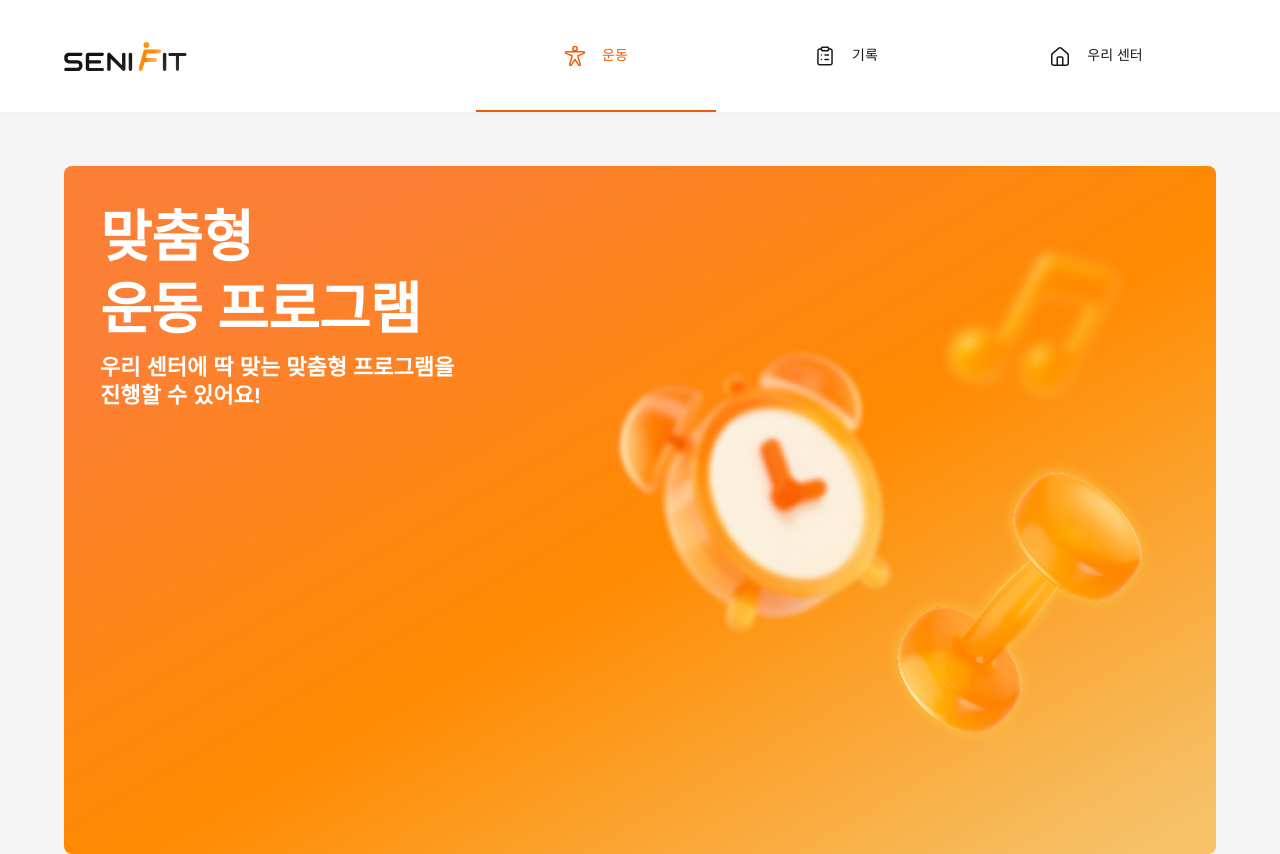
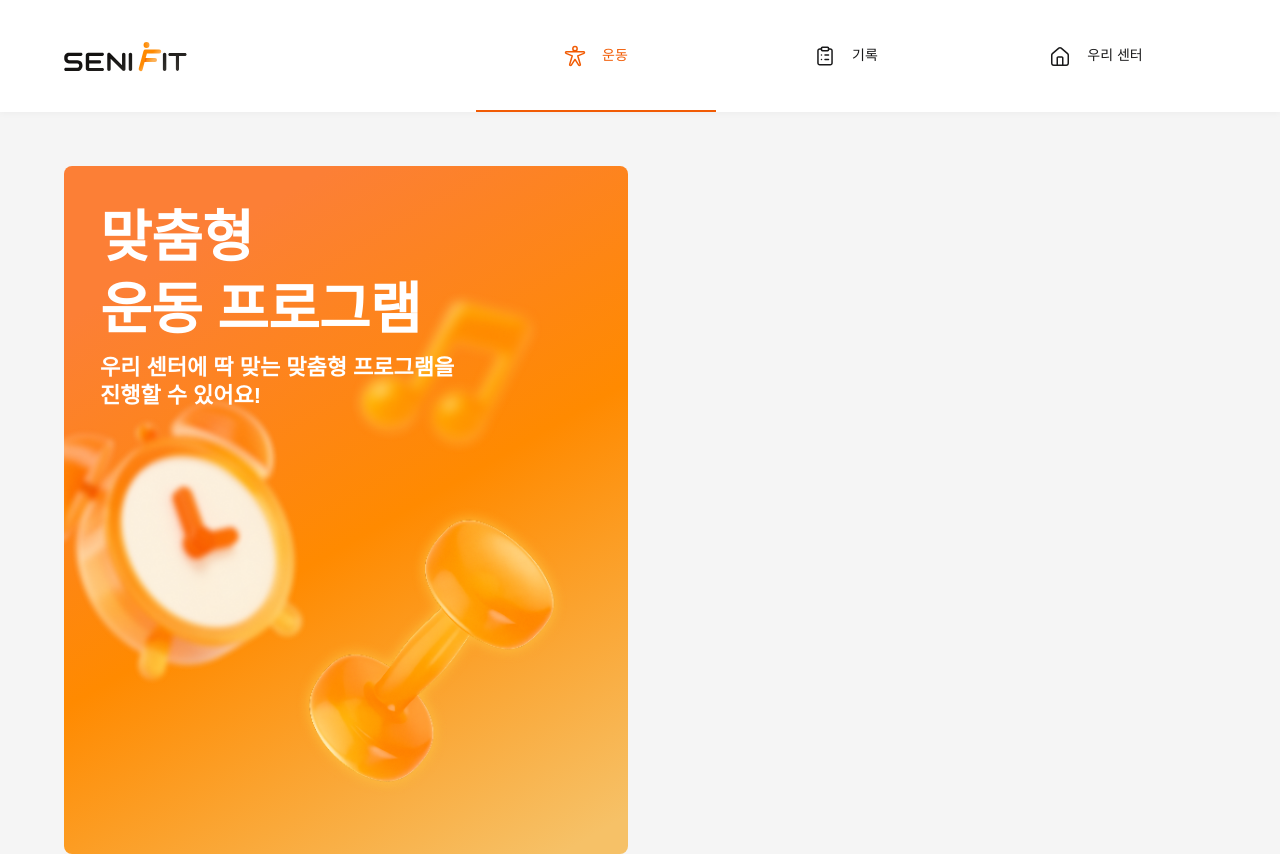
Before and after one commit to Team-Senifit/Web, a Next.js app: page / in a window 1280 px wide. Built offline with nearby package versions, Linux system fonts and the light colour scheme; a web font is replaced by a local one.

Commit message:
Refactor: 맞춤형 운동 루틴 버튼 컴포넌트 변경

```diff
--- a/src/app/(with-container)/(exercise)/page.tsx
+++ b/src/app/(with-container)/(exercise)/page.tsx
@@ -1,6 +1,6 @@
 "use client";
 
-import { Stack } from "@mui/material";
+import { Grid } from "@mui/material";
 import React from "react";
 import ExercisePageInfoCard from "./panel/ExercisePageInfoCard";
 import CustomizedRoutine from "./panel/CustomizedRoutine";
@@ -9,15 +9,24 @@ import useMedia from "@/hooks/useMedia";
 const Page = () => {
   const { isPhone } = useMedia();
   return (
-    <Stack>
+    <Grid container spacing={3}>
       {isPhone && (
-        <ExercisePageInfoCard
-          title={"운동"}
-          description={"시니핏이 제공하는\n운동 프로그램을 진행해요"}
-        />
+        <Grid size={12}>
+          <ExercisePageInfoCard
+            title={"운동"}
+            description={"시니핏이 제공하는\n운동 프로그램을 진행해요"}
+          />
+        </Grid>
       )}
-      <CustomizedRoutine />
-    </Stack>
+      <Grid
+        size={{
+          phone: 12,
+          desktop: 6,
+        }}
+      >
+        <CustomizedRoutine />
+      </Grid>
+    </Grid>
   );
 };
 
--- a/src/app/(with-container)/(exercise)/panel/CustomizedRoutine.tsx
+++ b/src/app/(with-container)/(exercise)/panel/CustomizedRoutine.tsx
@@ -1,16 +1,21 @@
 "use client";
 
-import { Box, Stack, Typography } from "@mui/material";
+import { Box, Button, Stack, Typography } from "@mui/material";
 import Image from "next/image";
 import React from "react";
 import bgImage from "@/assets/images/customized-routine.png";
 import useMedia from "@/hooks/useMedia";
+import Tag from "@/components/Tag";
+import Link from "next/link";
 
 const CustomizedRoutine = () => {
   const { isPhone } = useMedia();
   return (
-    <Box
+    <Button
+      component={Link}
+      href={"/exercise/customized"}
       sx={{
+        display: "block",
         position: "relative",
         overflow: "hidden",
         borderRadius: [0, 2],
@@ -35,7 +40,7 @@ const CustomizedRoutine = () => {
             width: "40rem",
             height: "40rem",
             position: "absolute",
-            top: 0,
+            bottom: 0,
             right: 0,
             aspectRatio: "1 / 1",
             pointerEvents: "none",
@@ -46,6 +51,7 @@ const CustomizedRoutine = () => {
 
       {/* Foreground content */}
       <Stack spacing={1} sx={{ position: "relative", zIndex: 1 }}>
+        <Stack direction={"row"} spacing={1}>
           <Typography
             variant={isPhone ? "Title3" : "Display1"}
             sx={{
@@ -55,6 +61,8 @@ const CustomizedRoutine = () => {
           >
             {"맞춤형\n운동 프로그램"}
           </Typography>
+          {isPhone && <Tag label={"추천"} />}
+        </Stack>
 
         <Typography
           variant={isPhone ? "Headline1" : "Heading1"}
@@ -66,7 +74,7 @@ const CustomizedRoutine = () => {
           {"우리 센터에 딱 맞는 맞춤형 프로그램을\n진행할 수 있어요!"}
         </Typography>
       </Stack>
-    </Box>
+    </Button>
   );
 };
 
--- a/src/components/Tag.tsx
+++ b/src/components/Tag.tsx
@@ -1,8 +1,22 @@
-import { Chip } from "@mui/material";
+import { Typography } from "@mui/material";
 import React from "react";
 
 const Tag = ({ label }: { label: string }) => {
-  return <Chip label={label} />;
+  return (
+    <Typography
+      variant={"Headline1"}
+      component={"span"}
+      sx={{
+        borderRadius: "6.25rem",
+        px: 1,
+        py: 0.5,
+        bgcolor: "fillVariants.colored",
+        color: "primary.main",
+      }}
+    >
+      {label}
+    </Typography>
+  );
 };
 
 export default Tag;
```
Lines whose indentation alone changed are shown as unchanged.
